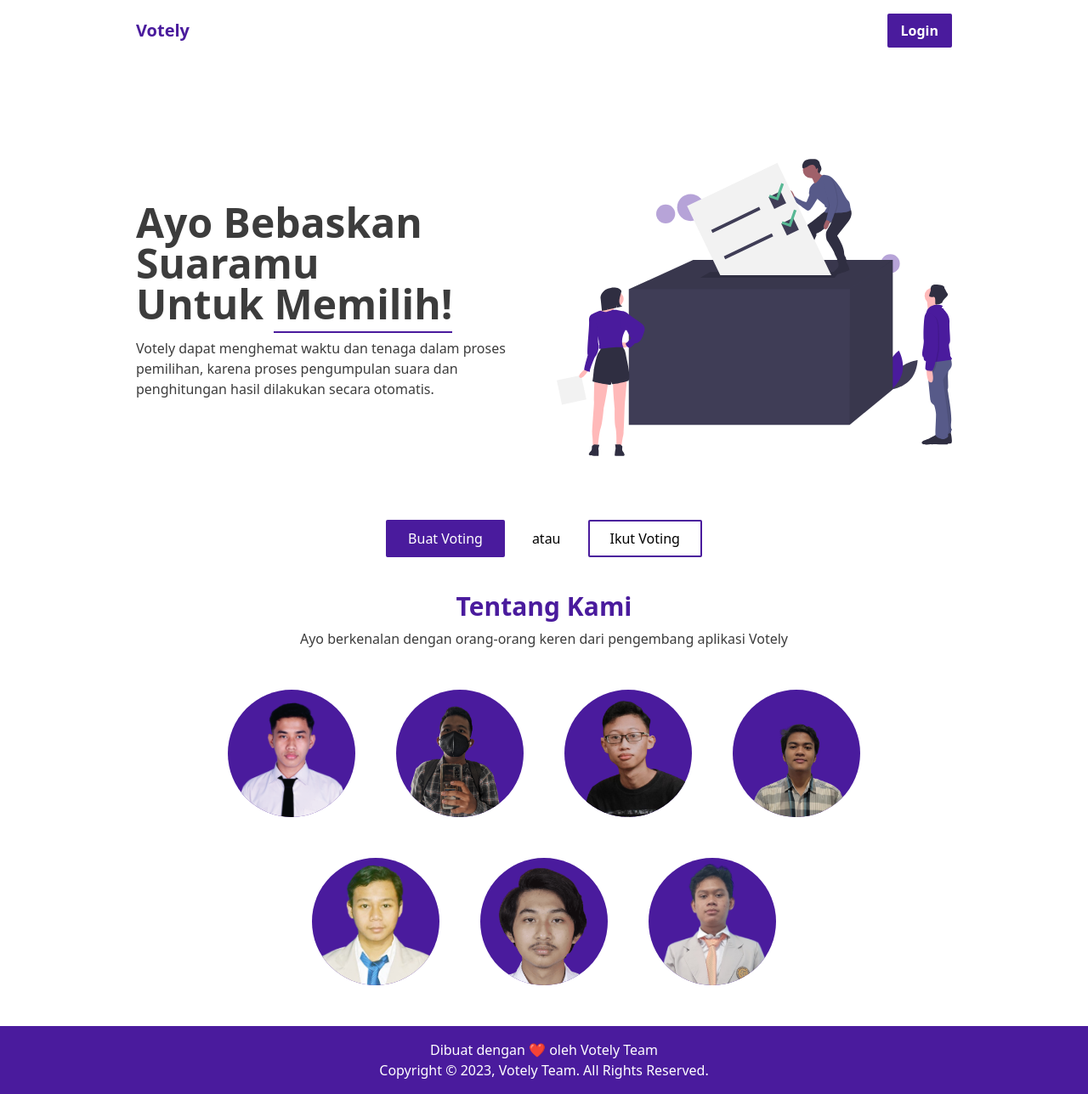
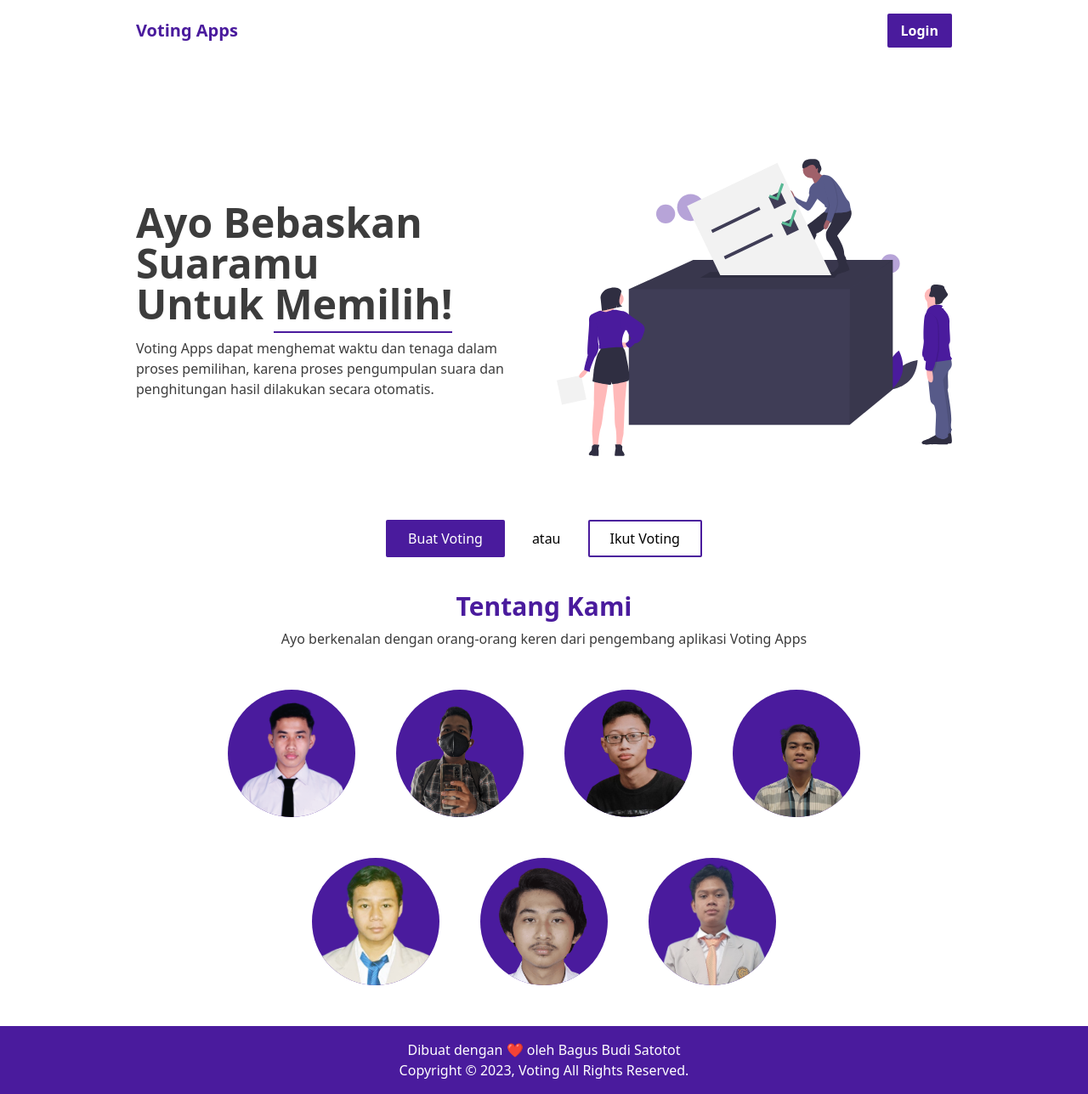
Before and after one commit to bagussatoto/voting-app, a Next.js app: page / in a window 1280 px wide. Shown: the whole page at 85% size. Built offline with nearby package versions, Linux system fonts and the light colour scheme; no server answers.

Commit message:
commit : ``update``

```diff
--- a/components/AboutUs.tsx
+++ b/components/AboutUs.tsx
@@ -11,7 +11,7 @@ const AboutUs = () => {
   return (
     <div className="container my-10 ">
       <h1 className="text-[#4A1B9D] text-center text-3xl font-bold">Tentang Kami</h1>
-      <p className="text-center text-[#3C3C3C] my-2">Ayo berkenalan dengan orang-orang keren dari pengembang aplikasi Votely</p>
+      <p className="text-center text-[#3C3C3C] my-2">Ayo berkenalan dengan orang-orang keren dari pengembang aplikasi Voting Apps</p>
       <div className="flex justify-center my-12">
         <div className="flex flex-wrap items-center justify-center gap-4 lg:w-4/5 lg:gap-12">
           <div className="group relative max-w-[150px] max-h-[150px] overflow-x-hidden overflow-y-hidden rounded-full ">
--- a/components/Footer.tsx
+++ b/components/Footer.tsx
@@ -3,8 +3,8 @@ import React from 'react';
 const Footer = () => {
   return (
     <footer className="w-full bg-[#4A1B9D] py-4 ">
-      <p className="font-light text-center text-white">Dibuat dengan ❤️ oleh Votely Team</p>
-      <p className="font-light text-center text-white">Copyright &#169; 2023, Votely Team. All Rights Reserved.</p>
+      <p className="font-light text-center text-white">Dibuat dengan ❤️ oleh Bagus Budi Satotot</p>
+      <p className="font-light text-center text-white">Copyright &#169; 2023, Voting  All Rights Reserved.</p>
     </footer>
   );
 };
--- a/components/Navbar.tsx
+++ b/components/Navbar.tsx
@@ -11,7 +11,7 @@ const Navbar = () => {
   return (
     <nav className="container flex items-center justify-between py-4 ">
       <Link href="/" className="text-[#4A1B9D] font-bold text-xl">
-        Votely
+        Voting Apps
       </Link>
       <div className="flex items-center lg:gap-4">
         {session?.user && <p className=" text-[#3C3C3C] text-sm  lg:text-base ml-10">Welcome, {session?.user.name}</p>}
--- a/package.json
+++ b/package.json
@@ -1,5 +1,5 @@
 {
-  "name": "votely",
+  "name": "votingapp",
   "version": "0.1.0",
   "private": true,
   "scripts": {
--- a/src/app/page.tsx
+++ b/src/app/page.tsx
@@ -8,10 +8,10 @@ import AboutUs from '@/components/AboutUs';
 import Footer from '@/components/Footer';
 
 export const metadata: Metadata = {
-  title: 'Votely: Sistem E-Voting Terpercaya untuk Pemilihan yang Adil dan Transparan',
-  description: 'Selamat datang di Votely - sistem e-voting terpercaya untuk pemilihan yang adil dan transparan. Gunakan Votely untuk memilih secara online dan pastikan suara Anda dihitung dengan akurat dan aman.',
-  keywords: ['votely', 'e-voting', 'pemilihan', 'suara', 'transparan', 'akurat', 'aman', 'terpercaya'],
-  authors: [{ name: 'Votely Team' }],
+  title: 'Voting Apps: Sistem Terpercaya untuk Pemilihan yang Adil dan Transparan',
+  description: 'Selamat datang di Voting Apps - sistem  terpercaya untuk pemilihan yang adil dan transparan. Gunakan Voting untuk memilih secara online dan pastikan suara Anda dihitung dengan akurat dan aman.',
+  keywords: ['pemilihan', 'suara', 'transparan', 'akurat', 'aman', 'terpercaya'],
+  authors: [{ name: 'Bgaus Budi Satoto' }],
   robots: 'index, follow',
   themeColor: { color: '#FFF' },
   manifest: '/manifest.json',
@@ -30,7 +30,7 @@ export default function Home() {
           <h1 className="text-3xl font-semibold lg:text-5xl">
             Ayo Bebaskan Suaramu <br /> Untuk <span className="border-b-2 border-[#4A1B9D]">Memilih!</span>
           </h1>
-          <p className="py-4 text-base">Votely dapat menghemat waktu dan tenaga dalam proses pemilihan, karena proses pengumpulan suara dan penghitungan hasil dilakukan secara otomatis.</p>
+          <p className="py-4 text-base">Voting Apps dapat menghemat waktu dan tenaga dalam proses pemilihan, karena proses pengumpulan suara dan penghitungan hasil dilakukan secara otomatis.</p>
         </div>
       </main>
       <div className="container flex items-center justify-center gap-4 lg:gap-8">
--- a/src/app/participant/[code]/page.tsx
+++ b/src/app/participant/[code]/page.tsx
@@ -4,7 +4,7 @@ import { Metadata } from 'next';
 
 export function generateMetadata({ params }: { params: { code: string } }): Metadata {
   return {
-    title: `${params.code} | Votely`,
+    title: `${params.code} | votingapps`,
   };
 }
 
```
Also changed, not shown: public/manifest.json.
